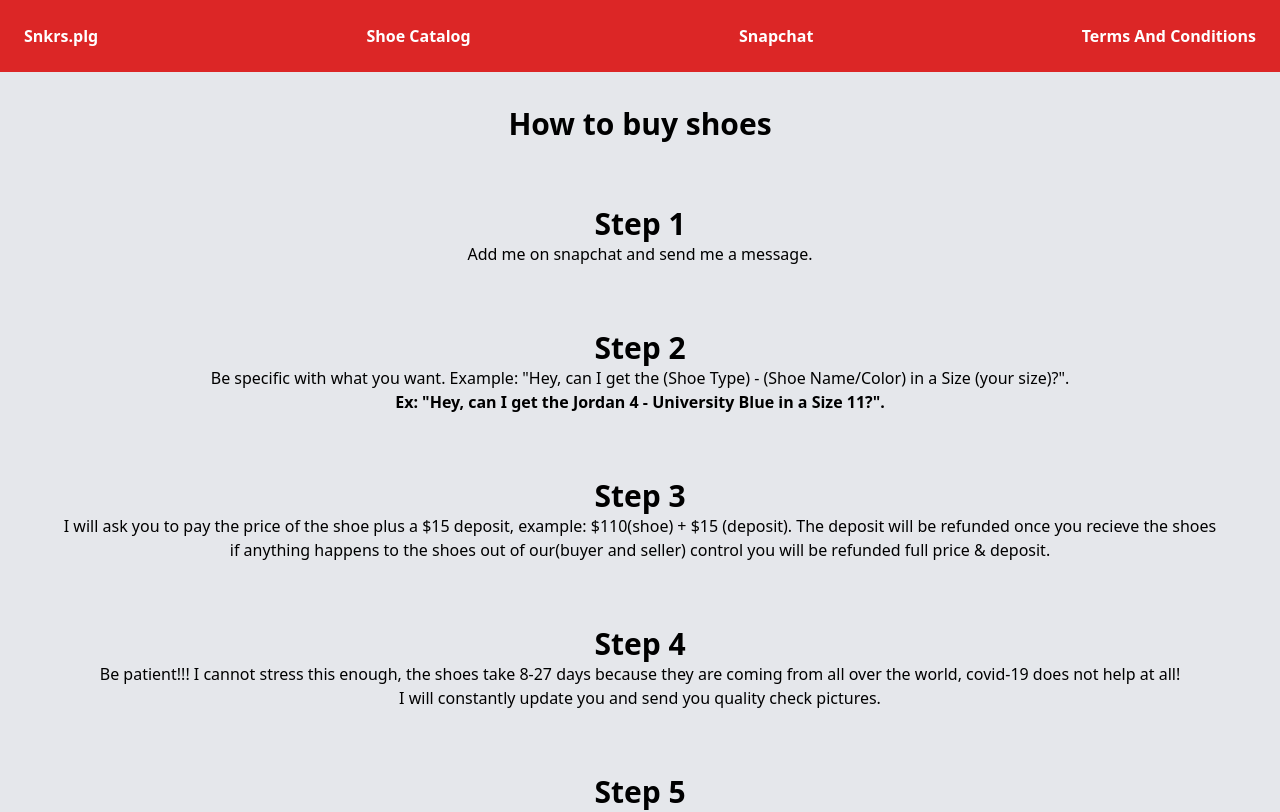
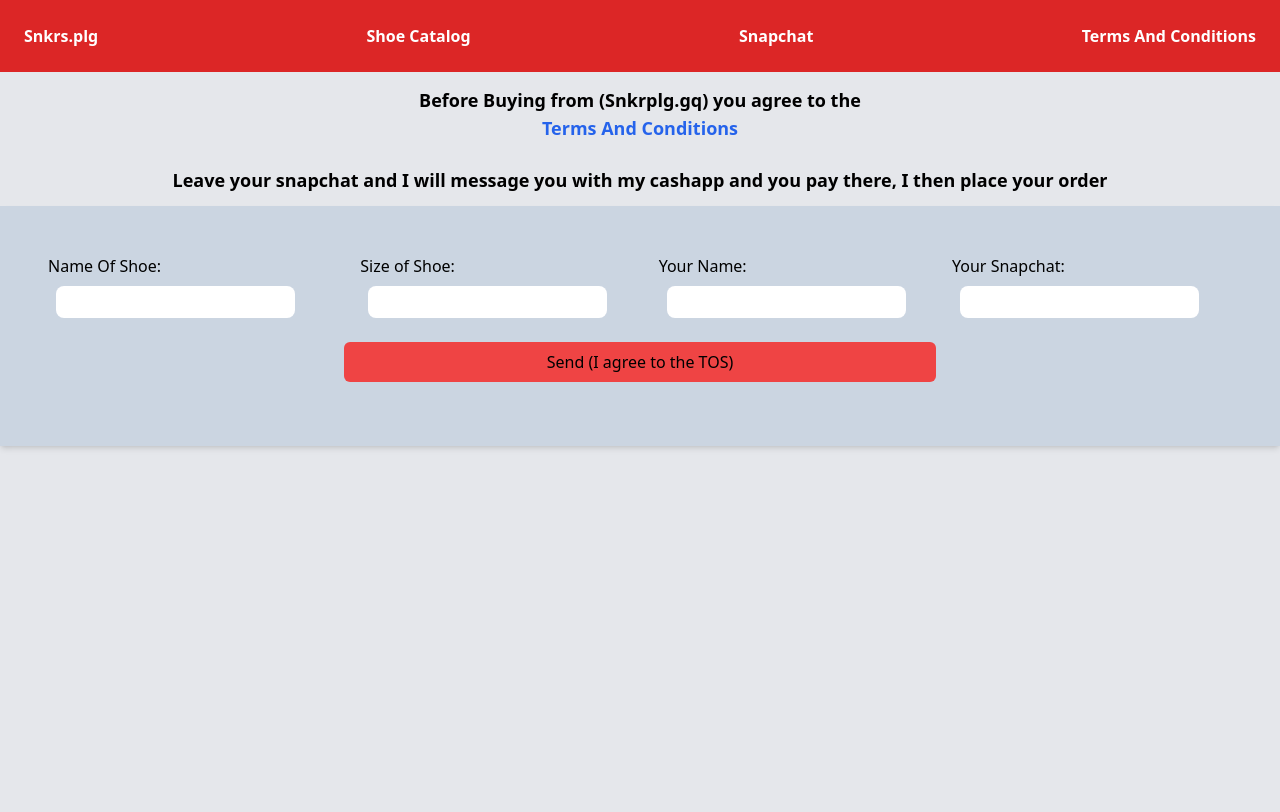
Before and after one commit to cherabear4/snkrplg, a Next.js app: page /BuyShoes in a window 1280 px wide. Shown: the top 812 px of the page. Built offline with nearby package versions, Linux system fonts and the light colour scheme.

Commit message:
added ordering

```diff
--- a/pages/BuyShoes.js
+++ b/pages/BuyShoes.js
@@ -5,6 +5,42 @@
 import Link from 'next/link'
 
 export default function BuyShoes(){
+
+    //entry.1016664077 shoe
+    //entry.304360365 size
+    //entry.625529581 name
+    //entry.1462521678 snap
+
+const [submit, setSubmit] = useState(false);
+    const [formData, setFormData] = useState({
+    "entry.1016664077": "",
+    "entry.304360365": "",
+    "entry.625529581": "",
+    "entry.1462521678": ""
+});
+
+const handleInputData = (input) => (e) => {
+    const { value } = e.target;
+
+    setFormData((prevState) => ({
+        ...prevState,
+        [input]: value
+    }));
+};
+
+async function handleSubmit(e) {
+    e.preventDefault();
+    setSubmit(true);
+
+    let url = `https://docs.google.com/forms/d/e/1FAIpQLSeTGVc_FByny_V8-RIa3k3vYnTRs1G-mdV0l0wYqxQ3Lnk65Q/formResponse?entry.1016664077=${formData["entry.1016664077"]}&entry.304360365=${formData["entry.304360365"]}&entry.625529581=${formData["entry.625529581"]}&entry.1462521678=${formData["entry.1462521678"]}`;
+
+    const res = await fetch(url, {
+        method: "POST",
+        headers: {
+        "Content-Type": "application/x-www-form-urlencoded"
+        }
+    });
+}
 
     return(
         <div>
@@ -16,37 +52,58 @@
             <Navbar/>
 
             <div className='bg-gray-200 container mx-auto h-screen'>
-                <h1 className='text-3xl font-bold text-center py-8'>How to buy shoes</h1>
-                <div className='p-8'>
-                    <h1 className='text-3xl font-bold text-center'>Step 1</h1>
-                    <h1 className='text-1xl text-center'>Add me on snapchat and send me a message.</h1>
+                <h1 className='text-lg font-bold text-center py-3'>Before Buying from (Snkrplg.gq) you agree to the <Link href='/termsandconditions'><p className='text-blue-600'>Terms And Conditions</p></Link></h1>
+                <h1 className='text-lg font-bold text-center py-3'>Leave your snapchat and I will message you with my cashapp and you pay there, I then place your order</h1>
+
+
+                <div className='flex flex-col p-12 bg-slate-300 shadow-md'>
+                <form action="https://docs.google.com/forms/u/4/d/e/1FAIpQLSeTGVc_FByny_V8-RIa3k3vYnTRs1G-mdV0l0wYqxQ3Lnk65Q/formResponse" className='gap-8 flex justify-center'>
+                <fieldset>
+                    <label>Name Of Shoe: </label>
+                    <input
+                        required
+                        type="text"
+                        name="entry.1016664077"
+                        onChange={handleInputData("entry.1016664077")}
+                        value={formData["entry.1016664077"]}
+                    />
+                </fieldset>
+                <fieldset>
+                    <label>Size of Shoe: </label>
+                    <input
+                        required
+                        type="text"
+                        name="entry.304360365"
+                        onChange={handleInputData("entry.304360365")}
+                        value={formData["entry.304360365"]}
+                    />
+                </fieldset>
+                <fieldset>
+                    <label>Your Name: </label>
+                    <input
+                        required
+                        type="text"
+                        name="entry.625529581"
+                        onChange={handleInputData("entry.625529581")}
+                        value={formData["entry.625529581"]}
+                    />
+                </fieldset>
+                <fieldset>
+                    <label>Your Snapchat: </label>
+                    <input
+                        required
+                        type="text"
+                        name="entry.1462521678"
+                        onChange={handleInputData("entry.1462521678")}
+                        value={formData["entry.1462521678"]}
+                    />
+
+                </fieldset>
+
+                </form>
+                <button onClick={handleSubmit} className="bg-red-500 w-[50%] mx-auto rounded-md p-2 my-4">Send (I agree to the TOS)</button>
                 </div>
-                <div className='p-8'>
-                    <h1 className='text-3xl font-bold text-center'>Step 2</h1>
-                    <h1 className='text-1xl text-center'>Be specific with what you want. Example: &quot;Hey, can I get the (Shoe Type) - (Shoe Name/Color) in a Size (your size)?&quot;.</h1>
-                    <h1 className='text-1xl font-bold text-center'>Ex: &quot;Hey, can I get the Jordan 4 - University Blue in a Size 11?&quot;.</h1>
-                </div>
-                <div className='p-8'>
-                    <h1 className='text-3xl font-bold text-center'>Step 3</h1>
-                    <h1 className='text-1xl text-center'>I will ask you to pay the price of the shoe plus a $15 deposit, example: $110(shoe) + $15 (deposit). The deposit will be refunded once you recieve the shoes<br/>
-                    if anything happens to the shoes out of our(buyer and seller) control you will be refunded full price & deposit.
-                    </h1>
-                </div>
-                <div className='p-8'>
-                    <h1 className='text-3xl font-bold text-center'>Step 4</h1>
-                    <h1 className='text-1xl text-center'>
-                        Be patient!!! I cannot stress this enough, the shoes take 8-27 days because they are coming from all over the world, covid-19 does not help at all!<br/>
-                        I will constantly update you and send you quality check pictures.
-                    </h1>
-                </div>
-                <div className='p-8'>
-                    <h1 className='text-3xl font-bold text-center'>Step 5</h1>
-                    <h1 className='text-1xl text-center'>
-                        When they ship in I will give you the shoes immediately and refund your deposit of $15.<br/>
-                        Thanks for buying!
-                    </h1>
-                </div>
-                <h1 className='text-lg font-bold text-center py-3'>Before Buying from (Snkrplg.gq) you agree to the <Link href='/termsandconditions'><p className='text-blue-600'>Terms And Conditions</p></Link></h1>
+
             </div>
 
         </div>
--- a/pages/shoes/Dunks.jsx
+++ b/pages/shoes/Dunks.jsx
@@ -95,7 +95,7 @@
         <div className='grid grid-cols-2 p-4 gap-4'>
             {shoes.map((shoes) => {
                 return (
-                    <div key={shoes.Name} className='flex flex-col'>
+                    <div key={shoes.id} className='flex flex-col'>
                         <h1 key={shoes.Name} className='text-black'>{shoes.Name} $100</h1>
                         <img key={shoes.Name} src={shoes.imageLink}></img>
                         <Buy shoes={shoes.Name} shoe={shoes.Name}/>
--- a/styles/globals.css
+++ b/styles/globals.css
@@ -1,9 +1,10 @@
+@tailwind base;
+@tailwind components;
+@tailwind utilities;
+
 *{
   margin:0;
 }
-@tailwind base;
-@tailwind components;
-@tailwind utilities;
 
 .bg{
   background-image: url("https://wallpaperaccess.com/full/2816713.jpg");
@@ -15,3 +16,7 @@
   background:rgba(0, 0, 0, 0.404);
   height: 100vh;
 }
+
+input{
+  @apply rounded-lg p-1 m-2;
+}
```
